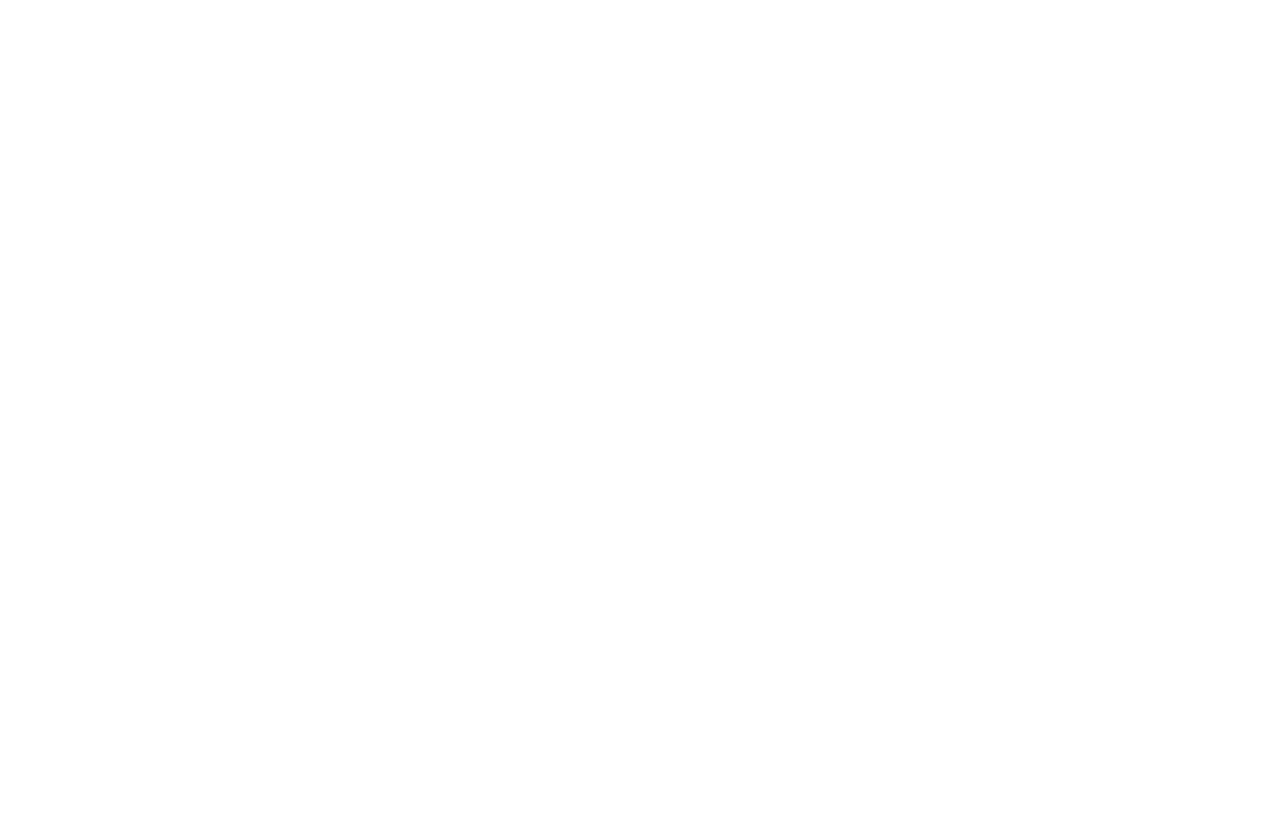
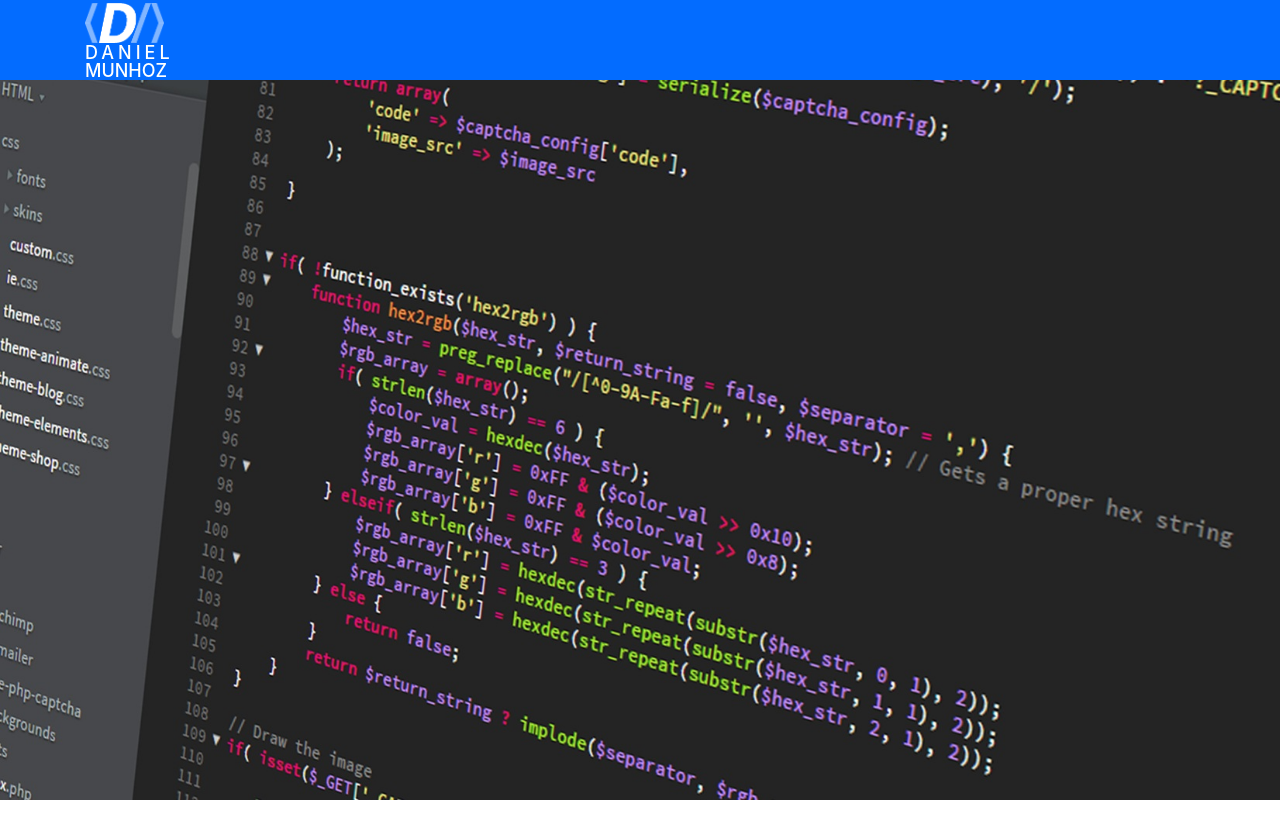
Before and after one commit to dcmunhoz/portfolio, a plain HTML site: page index.html in a window 1280 px wide. Shown: the top 838 px of the page. Before the commit the page ends 800 px from the top, so only its background shows below. Drawn offline with nearby package versions, Linux system fonts and the light colour scheme.

Commit message:
Implementado background img, inicio navbar

```diff
--- a/assets/css/style.css
+++ b/assets/css/style.css
@@ -0,0 +1,93 @@
+/*
+*   @author: Daniel Costa Munhoz
+*   @description: Estilo principal do portifolio
+*
+*/
+
+/* Reset margin e padding */
+*{
+    margin: 0;
+    padding: 0;
+}
+
+html, body{
+    height: 100%;
+    width: 100%;
+}
+
+body{
+    font-family: Arial, Helvetica, sans-serif;
+}
+
+
+article{
+    height: 2000px;
+}
+
+/* ========== Navbar ========== */
+/* Nav */
+nav{
+    width: 100%;
+    height: 80px;
+    position: fixed;
+    background-color: rgba(3, 108, 255, 1);
+    z-index: 200;
+}
+
+/* Logo */
+.logo-container{
+    position: relative;
+    display: inline-block;
+    width: 170px;
+    height: 80px;
+}
+
+.logo{
+    width: 100%;
+    height: 100%;
+    display: inline-block;
+}
+
+.logo>img,
+.logo>span{
+    position: relative;
+    top: 50%;
+    transform: translate(0, -50%);
+}
+
+.logo-container .logo .img-logo,
+.logo-container .logo .name-logo{
+    display: inline-block;
+    height: 40px;
+}
+
+.logo-container .logo .img-logo{
+    margin-top: -22px;
+}
+
+.logo-container .logo .name-logo{
+    font-size: 18px;
+    line-height: 18px;
+    color:#fff;
+    text-decoration: none;
+    text-transform: uppercase;
+    font-weight: 500;
+}
+
+.name-logo .first-name,
+.name-logo .second-name{
+    display: block;
+}
+
+.name-logo .first-name{
+    letter-spacing: 4px;
+}
+
+/* ========== Background ========== */
+.background{
+    background-image: url("../imgs/background-2.jpg");
+    background-repeat: no-repeat;
+    background-size: cover;
+    width: 100%;
+    height: 100vh;
+}
--- a/index.html
+++ b/index.html
@@ -18,6 +18,29 @@
     </head>
 
     <body>
+        <!-- NAV -->
+        <nav>
+            <div class="container">
+                <div class="logo-container">
+                    <a href="#portifolio" class="logo">
+                        <img src="assets/imgs/logo-danielmunhoz.png" class="img-logo" alt="Logo Daniel Munhoz">
+                        <span class="name-logo">
+                            <span class="first-name" >Daniel</span>
+                            <span class="second-name">Munhoz</span>
+                        </span>
+                    </a>
+                </div>
+
+
+            </div>
+        </nav>
+
+        <!-- Pagina -->
+        <article>
+            <div id="portifolio" class="background">
+
+            </div>
+        </article>
 
 
         <!-- Scripts Bootstrap -->
```
Also changed, not shown: assets/imgs/background-2.jpg (added).
